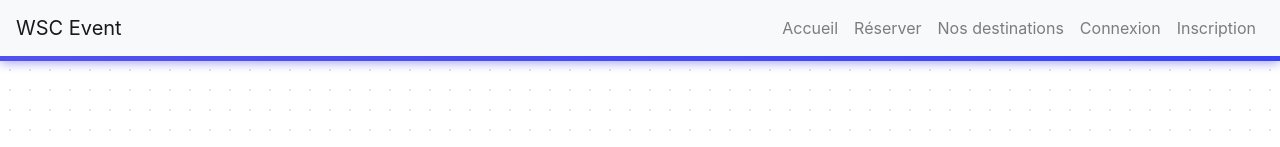
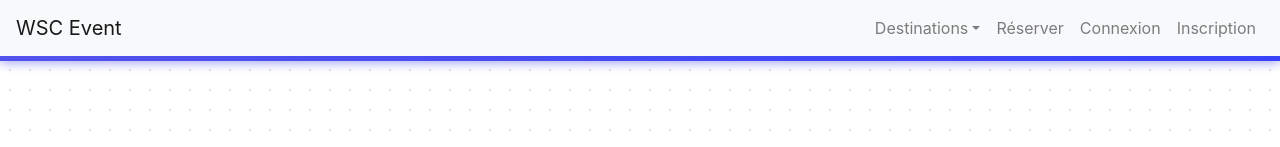
Before and after one commit to SkydeFR/TMP, a React (Create React App) app: page / in a window 1280 px wide. Shown: the top 147 px of the page. Built offline with nearby package versions, Linux system fonts and the light colour scheme.

Commit message:
Réorganisation de la barre de navigation

```diff
--- a/src/Components/StructurePage/Navigation.js
+++ b/src/Components/StructurePage/Navigation.js
@@ -7,7 +7,11 @@ import {
     NavbarBrand,
     Nav,
     NavItem,
-    NavLink
+    NavLink,
+    UncontrolledDropdown,
+    DropdownItem,
+    DropdownMenu,
+    DropdownToggle
 } from 'reactstrap';
 
 class Navigation extends Component {
@@ -36,9 +40,20 @@ class Navigation extends Component {
                     <NavbarToggler onClick={this.toggle} />
                     <Collapse isOpen={this.state.isOpen} navbar>
                         <Nav className="ml-auto" navbar>
-                            <NavbarElem link='/' title='Accueil' />
+                            <UncontrolledDropdown nav inNavbar>
+                                <DropdownToggle nav caret>
+                                Destinations
+                                </DropdownToggle>
+                                <DropdownMenu right>
+                                    <DropdownItem>
+                                        <NavbarElem link='/temps' title='Le Temps' />
+                                    </DropdownItem>
+                                    <DropdownItem>
+                                        <NavbarElem link='/espace' title={'L\'Espace'} />
+                                    </DropdownItem>
+                                </DropdownMenu>
+                            </UncontrolledDropdown>
                             <NavbarElem link='/reserver' title='Réserver' />
-                            <NavbarElem link='/destinations' title='Nos destinations' />
                             <NavbarElem link='/connexion' title='Connexion' />
                             <NavbarElem link='/inscription' title="Inscription" />
                         </Nav>
```
